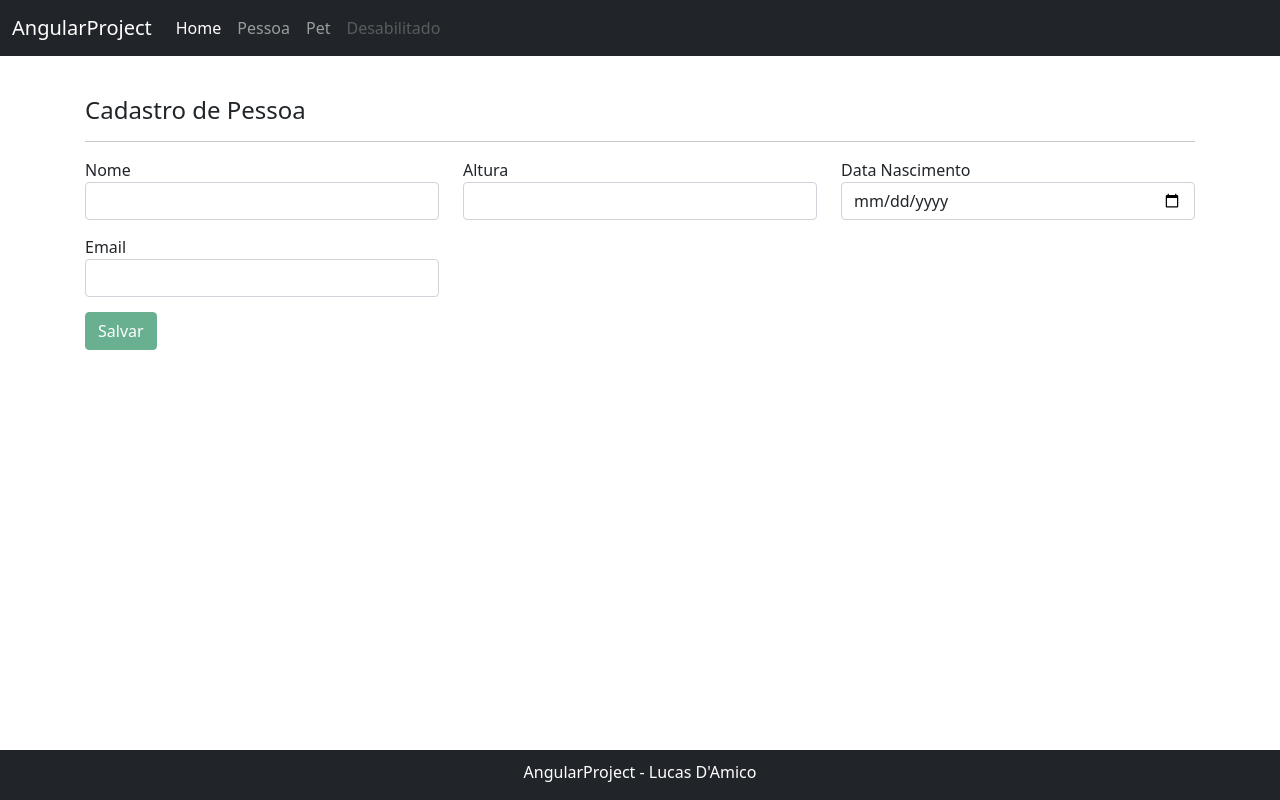
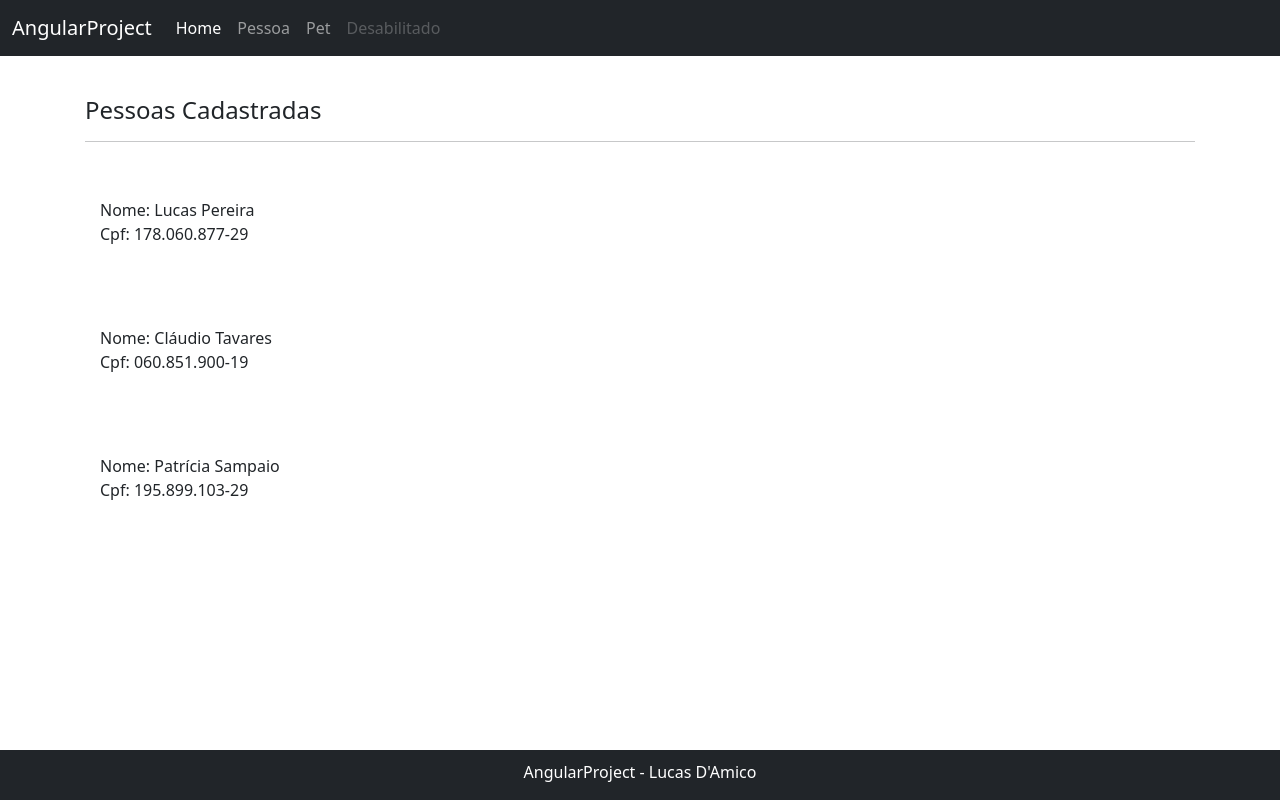
Before and after one commit to Pereira21/AngularProject, an Angular app in the folder angular-project/: page /pessoa in a window 1280 px wide. Built offline with nearby package versions, Linux system fonts and the light colour scheme.

Commit message:
utilização do decorator input pra transferência de valores ao componente filho

```diff
--- a/angular-project/src/app/app-routing.module.ts
+++ b/angular-project/src/app/app-routing.module.ts
@@ -1,7 +1,6 @@
 import { NgModule } from '@angular/core';
 import { RouterModule, Routes } from '@angular/router';
 import { HomeComponent } from './navegacao/home/home.component';
-import { PessoaComponent } from './pessoa/pessoa.component';
 
 const routes: Routes = [
   {path: '', redirectTo: '/home', pathMatch: 'full'},
--- a/angular-project/src/app/pessoa/pessoa.component.html
+++ b/angular-project/src/app/pessoa/cadastro/cad.pessoa.component.html
@@ -12,7 +12,6 @@
             <div class="form-group col-md-4">
                 <label class="label-control" for="altura">Altura</label>
                 <input type="number" class="form-control" formControlName="altura" id="altura" />
-                <!-- <span class="text-danger" *ngIf="formGroup.get('altura')?.errors?.required && (formGroup.get('altura')?.dirty || formGroup.get('altura')?.touched)">Obrigatório!</span> -->
             </div>
             <div class="form-group col-md-4">
                 <label class="label-control" for="dataNascimento">Data Nascimento</label>
@@ -30,6 +29,7 @@
                 <span class="text-danger" *ngIf="formGroup.get('email')?.errors?.email && (formGroup.get('email')?.dirty || formGroup.get('email')?.touched)">Inválido!</span>
             </div>
         </div>
+
         <div class="row">
             <div class="form-group col-md-4">
                 <button type="submit" class="btn btn-success" id="submit" [disabled]="!formGroup.valid">Salvar</button>
--- a/angular-project/src/app/pessoa/pessoa.component.ts
+++ b/angular-project/src/app/pessoa/cadastro/cad.pessoa.component.ts
@@ -1,12 +1,12 @@
 import { Component } from '@angular/core';
 import { FormBuilder, FormGroup, Validators } from '@angular/forms';
-import { Pessoa } from './model/pessoa';
+import { Pessoa } from '../model/pessoa';
 
 @Component({
-  selector: 'app-pessoa',
-  templateUrl: './pessoa.component.html'
+  selector: 'app-cad-pessoa',
+  templateUrl: './cad.pessoa.component.html'
 })
-export class PessoaComponent {
+export class CadPessoaComponent {
 
   formGroup: FormGroup;
   pessoa?: Pessoa;
@@ -16,7 +16,9 @@ export class PessoaComponent {
       nome: ['', Validators.required],
       altura: [''],
       dataNascimento: ['', Validators.required],
-      email: ['', [Validators.required, Validators.email]]
+      email: ['', [Validators.required, Validators.email]],
+      cpf: [''],
+      rg: ['']
     })
   }
 
--- /dev/null
+++ b/angular-project/src/app/pessoa/listagem/components/pessoa.component.html
@@ -0,0 +1,4 @@
+<div class="container main-container">
+    Nome: {{ pessoa?.nome }} <br>
+    Cpf: {{ pessoa?.cpf }}
+</div>
--- /dev/null
+++ b/angular-project/src/app/pessoa/listagem/pessoas.component.html
@@ -0,0 +1,6 @@
+<div class="container main-container">
+    <h4>Pessoas Cadastradas</h4>
+    <hr/>
+
+    <app-pessoa *ngFor="let pessoa of pessoas" [pessoa]="pessoa"></app-pessoa>
+</div>
--- /dev/null
+++ b/angular-project/src/app/pessoa/listagem/pessoas.component.ts
@@ -0,0 +1,29 @@
+import { Component, OnInit } from "@angular/core";
+import { Pessoa } from "../model/pessoa";
+
+@Component({
+    selector: 'app-list-pessoa',
+    templateUrl: './pessoas.component.html'
+  })
+
+export class PessoaComponent implements OnInit{
+    pessoas?: Pessoa[];
+    constructor() { }
+
+    ngOnInit(): void {
+        this.pessoas = [{
+            nome: "Lucas Pereira",
+            altura: 1.88,
+            cpf: "178.060.877-29"
+        },
+        {
+            nome: "Cláudio Tavares",
+            cpf: "060.851.900-19"
+        },
+        {
+            nome: "Patrícia Sampaio",
+            cpf: "195.899.103-29"
+        }
+    ]
+    }
+}
--- a/angular-project/src/app/pessoa/model/pessoa.ts
+++ b/angular-project/src/app/pessoa/model/pessoa.ts
@@ -2,4 +2,6 @@ export class Pessoa{
     nome: string = "";
     altura?: number;
     dataNascimento?: Date;
+    cpf?: string = "";
+    rg?: string = ";"
 }
--- a/angular-project/src/app/pessoa/pessoa.routing.ts
+++ b/angular-project/src/app/pessoa/pessoa.routing.ts
@@ -1,9 +1,10 @@
 import { NgModule } from "@angular/core";
 import { RouterModule, Routes } from "@angular/router";
-import { PessoaComponent } from "./pessoa.component";
+import { PessoaComponent } from "./listagem/pessoas.component";
 
 const pessoaRoutes: Routes = [
-    { path: '', component: PessoaComponent }
+  { path: '', component: PessoaComponent }
+    // { path: '', component: CadPessoaComponent }
   ];
 
 @NgModule({
```
Also changed, not shown: angular-project/src/app/pessoa/listagem/components/pessoa.component.ts (added, +16 -0 lines), angular-project/src/app/pessoa/pessoa.module.ts (+6 -2 lines).
